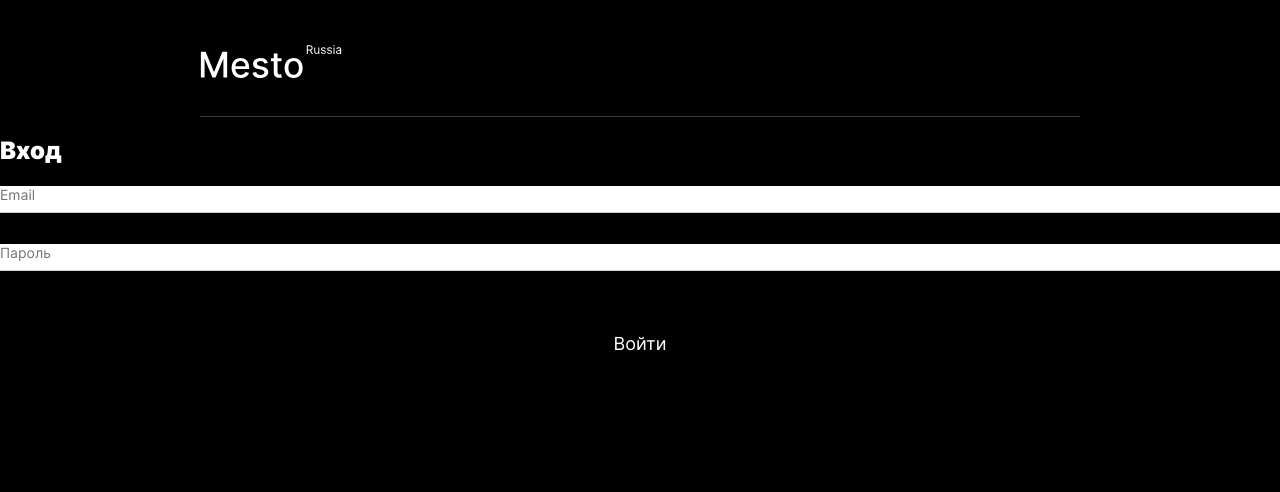
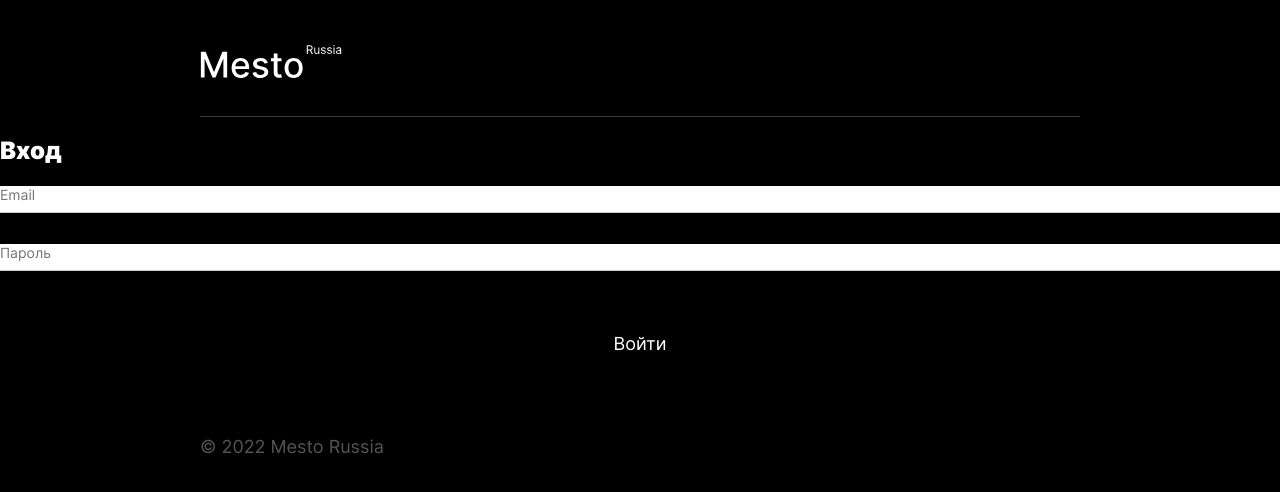
Before and after one commit to kavabunga/react-mesto-auth, a React (Create React App) app: page /sign-in in a window 1280 px wide. Shown: the top 492 px of the page. Built offline with nearby package versions, Linux system fonts and the light colour scheme; no server answers.

Commit message:
fix: move footer out of routing

```diff
--- a/src/components/App.js
+++ b/src/components/App.js
@@ -170,7 +170,6 @@
               exact
               path='/'
               component={Main}
-              loggedIn={loggedIn}
               cards={cards}
               onCardLike={handleCardLike}
               onCardDelete={handleCardDelete}
@@ -179,12 +178,6 @@
               onAddItem={handleAddItemClick}
               onCardClick={handleCardClick}
             />
-            {/* <ProtectedRoute
-              exact
-              path='/'
-              component={Footer}
-            /> */}
-
             <Route exact path='/sign-in'>
               <Login />
             </Route>
@@ -195,9 +188,7 @@
               {loggedIn ? <Redirect to='/' /> : <Redirect to='/sign-in' />}
             </Route>
           </Switch>
-          <Route exact path='/'>
-            <Footer />
-          </Route>
+          <Footer />
           <EditProfilePopup isOpen={isEditProfilePopupOpen} onClose={closeAllPopups} onUpdateUser={handleUpdateUser} />
           <EditAvatarPopup isOpen={isEditAvatarPopupOpen} onClose={closeAllPopups} onUpdateAvatar={handleUpdateAvatar} />
           <AddPlacePopup isOpen={isAddItemPopupOpen} onClose={closeAllPopups} onAddPlace={handleAddPlaceSubmit} />
```
